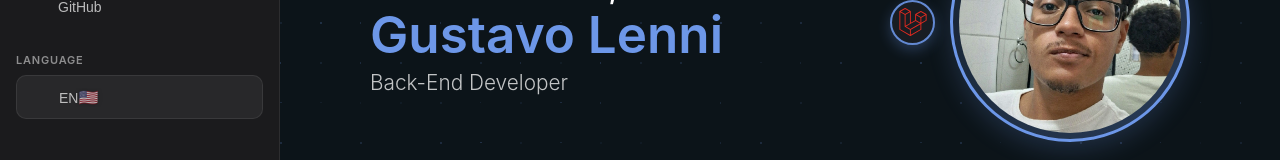
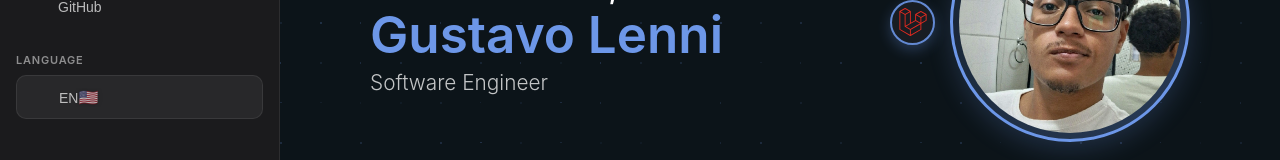
Before and after one commit to GustavoLenni/Portfolio-v2, a React (Create React App) app: page / in a window 1280 px wide. Shown: the part 378-538 px from the top of the page. Built offline with nearby package versions, Linux system fonts and the light colour scheme; some icons are missing.

Commit message:
Change position

```diff
--- a/src/templates/js/Start.js
+++ b/src/templates/js/Start.js
@@ -101,7 +101,7 @@ const Start = () => {
             </h1>
           </div>
           <div className="Text">
-            <p>Back-End Developer</p>
+            <p>Software Engineer</p>
           </div>
         </div>
 
```
